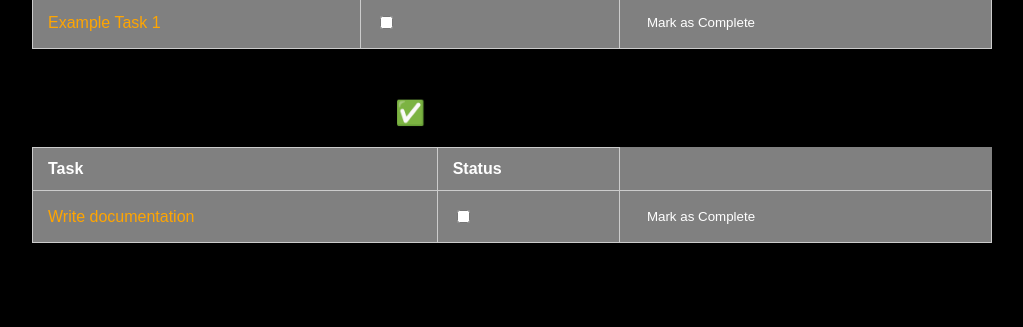
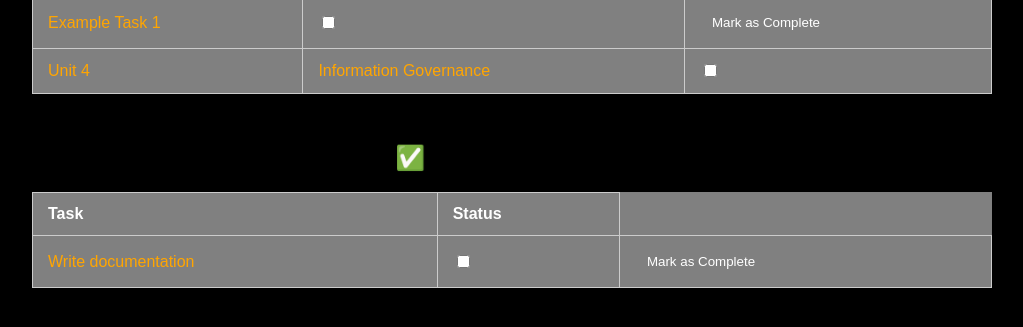
Before and after one commit to Steven0999/Worksheet-Checklist, a plain HTML site: page index.html in a window 1280 px wide. Shown: the part 145-472 px from the top of the page, without its empty margins (128-1151 px from the left). Drawn offline with Linux system fonts and the light colour scheme.

Commit message:
Update index.html

```diff
--- a/index.html
+++ b/index.html
@@ -83,6 +83,11 @@
         <td><input type="checkbox" class="taskCheckbox"></td>
         <td><button onclick="markComplete(this)">Mark as Complete</button></td>
       </tr>
+      <tr>
+        <td>Unit 4</td>
+        <td>Information Governance</td>
+        <td><input type="checkbox" class="taskCheckbox"></td>
+      </tr>
       <!-- Add more rows here -->
     </tbody>
   </table>
```
